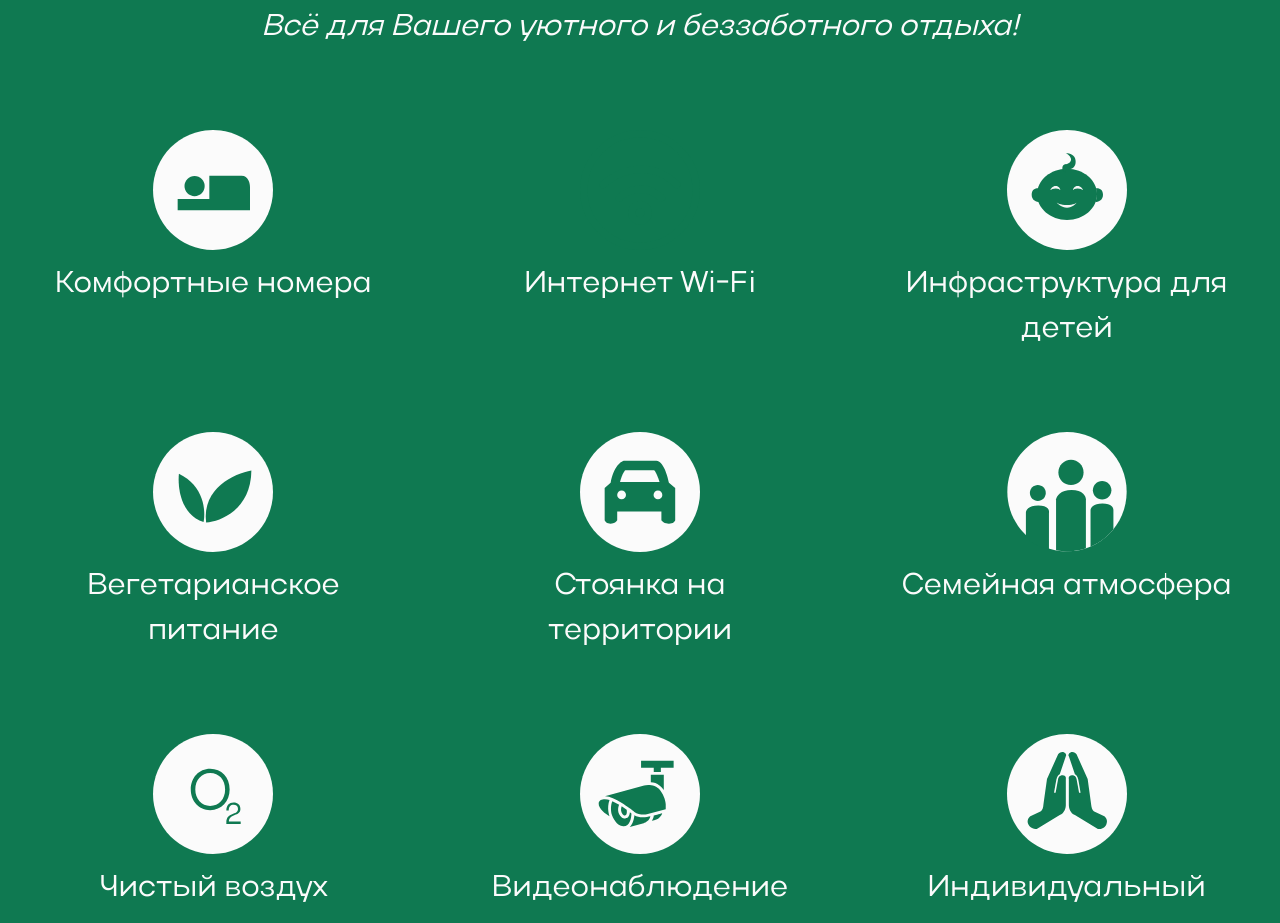
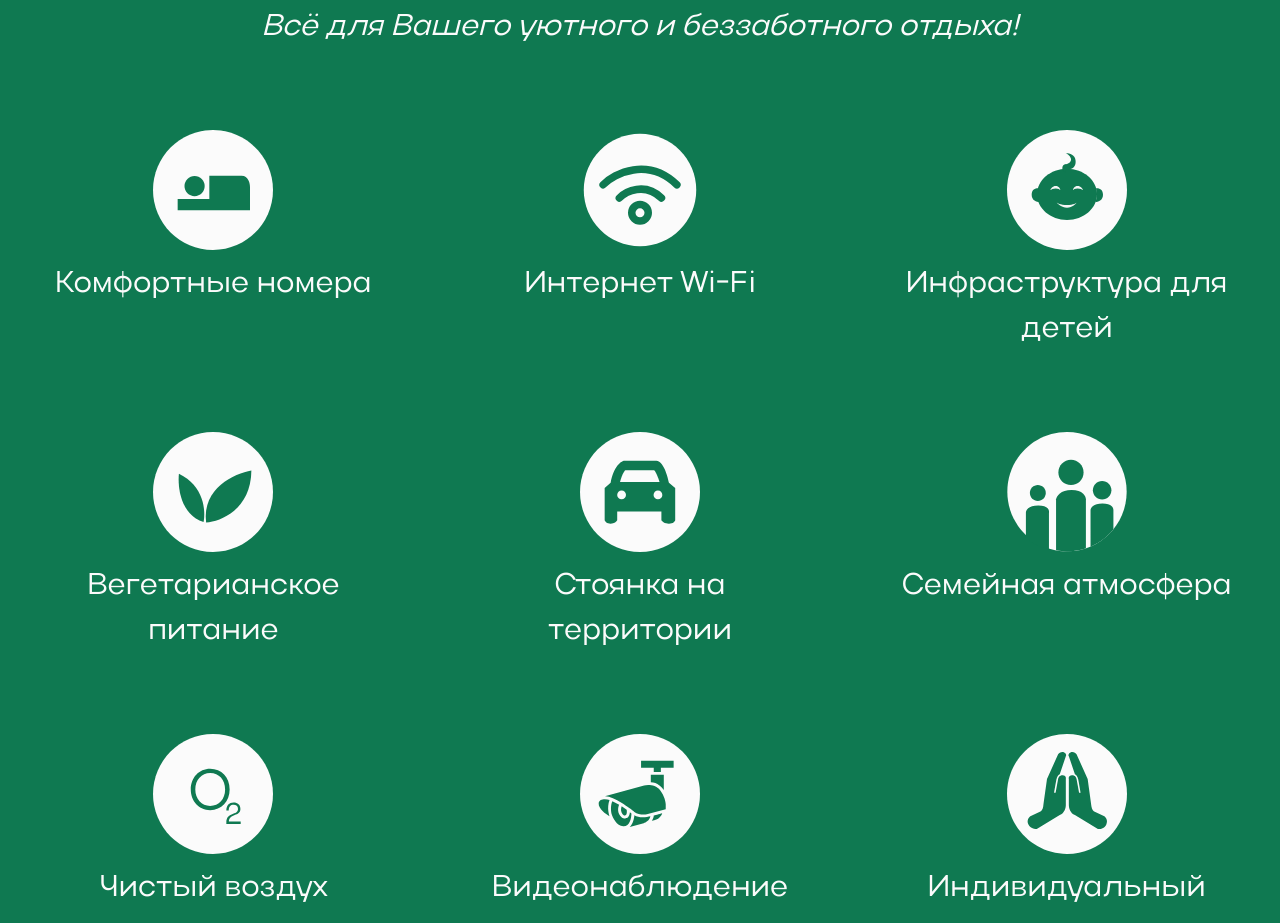
Before and after one commit to artashesGiv/yagodnaya-polyana, a Nuxt app: page / in a window 1280 px wide. Shown: the part 3680-4603 px from the top of the page. Built offline with nearby package versions, Linux system fonts and the light colour scheme; a web font is replaced by a local one.

Commit message:
update icons

```diff
--- a/components/about-section.vue
+++ b/components/about-section.vue
@@ -16,7 +16,7 @@
         Бронируйте заранее – места ограничены!
       </button>
       <a href="tel:+79808003413" type="phone">
-        <button class="button button-primary">
+        <button class="button button-primary w-full">
             по тел. +7 (987) 800-34-13
         </button>
       </a>
--- a/components/icon/wifi.vue
+++ b/components/icon/wifi.vue
@@ -7,7 +7,11 @@
     xmlns="http://www.w3.org/2000/svg"
   >
     <path
-      d="M62.9776 108.791C73.2512 97.9303 103.925 83.2538 130.343 108.791M37 87.6567C54.9956 68.7526 108.725 43.2065 155 87.6567M186 96C186 145.706 145.706 186 96 186C46.2944 186 6 145.706 6 96C6 46.2944 46.2944 6 96 6C145.706 6 186 46.2944 186 96ZM109.209 132.567C109.209 139.862 103.295 145.776 96 145.776C88.7049 145.776 82.791 139.862 82.791 132.567C82.791 125.272 88.7049 119.358 96 119.358C103.295 119.358 109.209 125.272 109.209 132.567Z"
+      d="M186 96C186 145.706 145.706 186 96 186C46.2944 186 6 145.706 6 96C6 46.2944 46.2944 6 96 6C145.706 6 186 46.2944 186 96Z"
+      fill="#FBFBFB"
+    />
+    <path
+      d="M62.9776 108.791C73.2512 97.9303 103.925 83.2538 130.343 108.791M37 87.6567C54.9956 68.7526 108.725 43.2065 155 87.6567M109.209 132.567C109.209 139.862 103.295 145.776 96 145.776C88.7049 145.776 82.791 139.862 82.791 132.567C82.791 125.272 88.7049 119.358 96 119.358C103.295 119.358 109.209 125.272 109.209 132.567Z"
       stroke="#0F7951"
       stroke-width="12"
       stroke-linecap="round"
```
Also changed, not shown: static/icons/wifi.svg.
